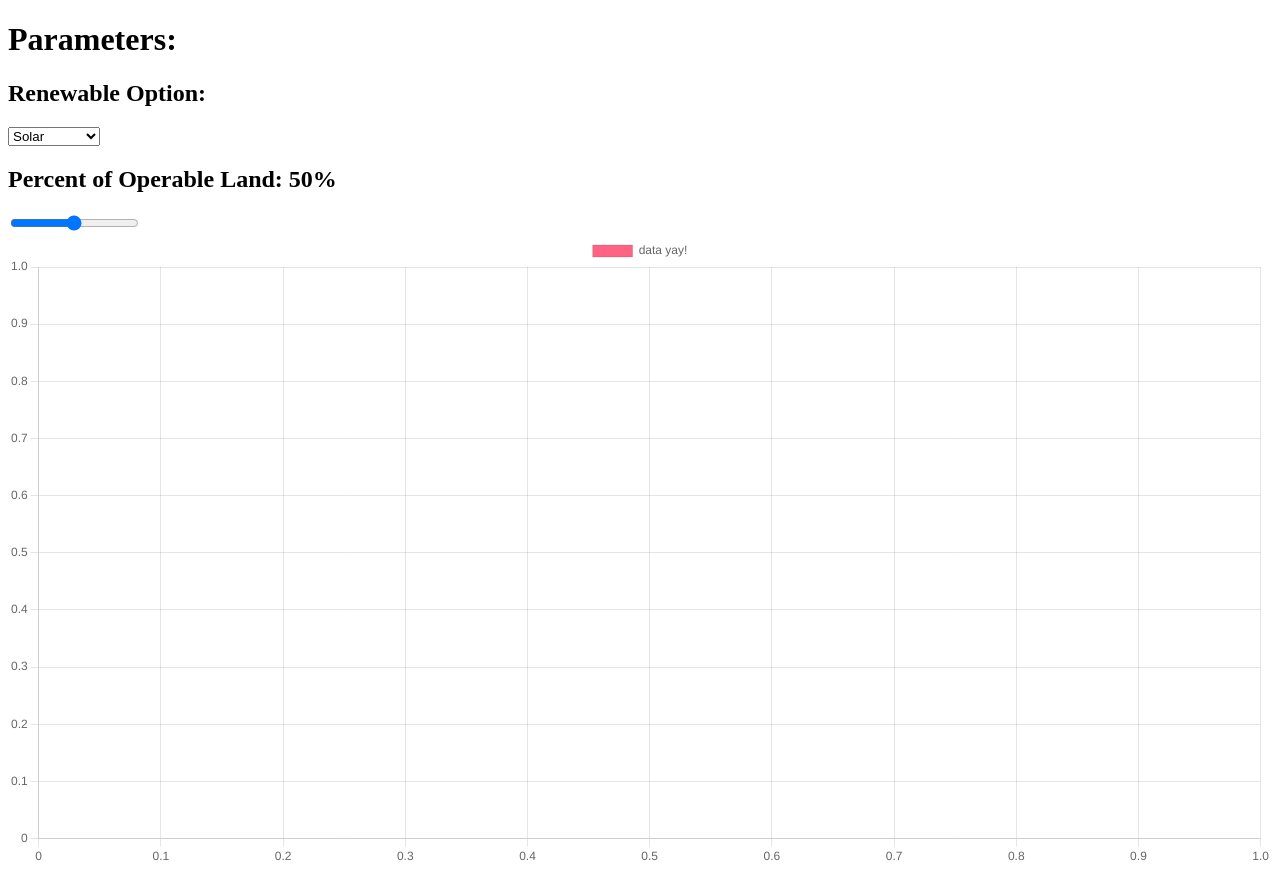
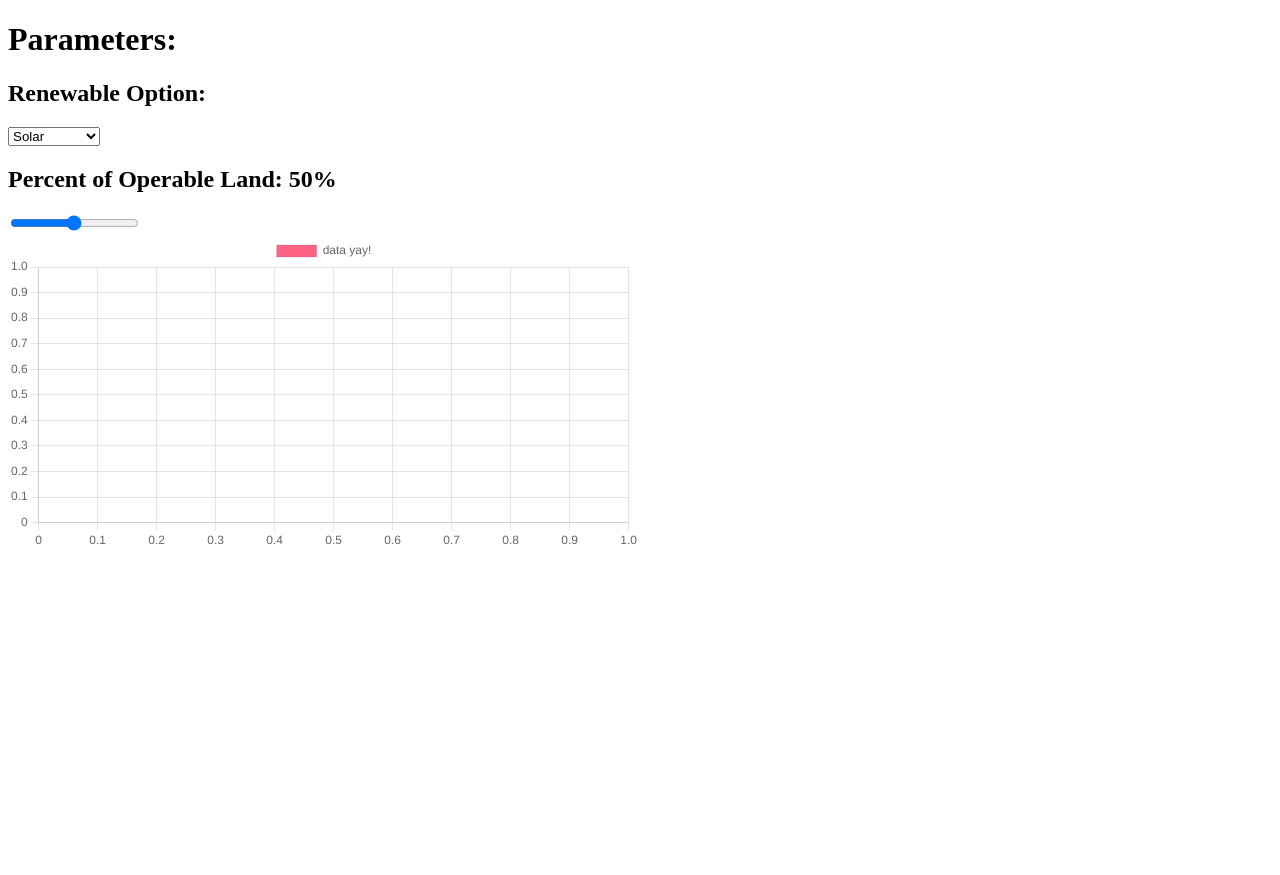
Before and after one commit to NickyDCFP/hAQathon_team_tra5h, a React (Vite) app in the folder Frontend/: page / in a window 1280 px wide. After the commit the page ends 800 px from the top, so only its background shows below. Built offline with nearby package versions, Linux system fonts and the light colour scheme; no server answers.

Commit message:
made chart smaller and fixed some test variables

```diff
--- a/Frontend/src/App.css
+++ b/Frontend/src/App.css
@@ -0,0 +1,3 @@
+.scatterplot-container {
+    width:50%;
+}
--- a/Frontend/src/components/Parameters.jsx
+++ b/Frontend/src/components/Parameters.jsx
@@ -21,7 +21,6 @@ const Parameters = ({setRelevantData}) => {
 
     useEffect(() => {
         setRelevantData(getPercent(data[renewableOption], percentOfOperableLand));
-        console.log("hi")
     }, [percentOfOperableLand, renewableOption, data]);
 
     function getPercent(array, percent) {
--- a/Frontend/src/components/Scatterplot.jsx
+++ b/Frontend/src/components/Scatterplot.jsx
@@ -11,17 +11,17 @@ import { Scatter } from 'react-chartjs-2';
 
 ChartJS.register(LinearScale, PointElement, LineElement, Tooltip, Legend);
 
-export const options = {
-  scales: {
-    y: {
-      beginAtZero: true,
-    },
-  },
-};
-
-
 export function Scatterplot({relevantData}) {
     let theData = relevantData.map( data=> ({x: data[0], y: data[1]}));
+
+    const options = {
+        scales: {
+          y: {
+            beginAtZero: true,
+          },
+        },
+    };
+
     const data = {
         datasets: [
           {
@@ -31,5 +31,9 @@ export function Scatterplot({relevantData}) {
           },
         ],
       };
-    return <Scatter options={options} data={data} />;
+    return (
+        <div className="scatterplot-container">
+            <Scatter options={options} data={data} />
+        </div>
+    );
 }
```
